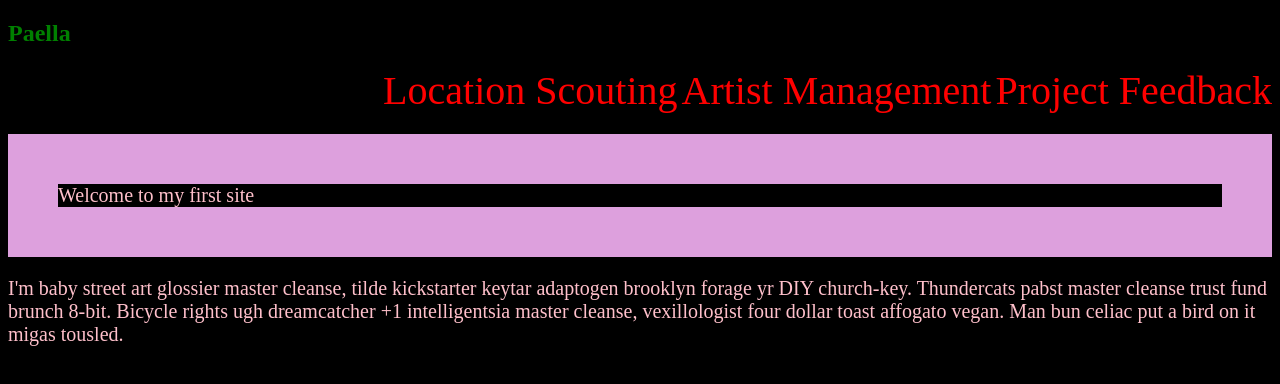
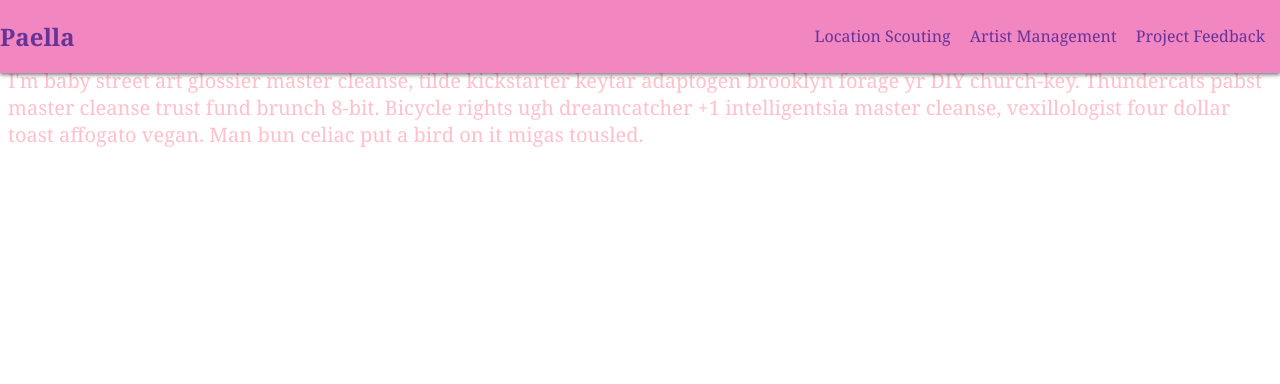
Before and after one commit to Rainacam12/Project-01, a plain HTML site: page index.html in a window 1280 px wide. Drawn offline with Linux system fonts and the light colour scheme.

Commit message:
PROJECT-1-0001: added grid to header

```diff
--- a/assets/css/style.css
+++ b/assets/css/style.css
@@ -1,36 +1,78 @@
 * {
-    background-color: black;
+    font-family: Cambria, Cochin, Georgia, Times, 'Times New Roman', serif;
+    }
+
+main {
+    padding: 60px;
+    background-color: rgb(80, 23, 134);
+    opacity: 80%;
+}
+
+header {
+    background-color: #f186c0;
+	box-shadow: 0 2px 4px rgb(0 0 0 / 50%);
+	display: grid;
+	grid-template-columns: 1fr 11fr;
+	position: fixed;
+	left: 0;
+	top: 0;
+	width: 100%;
+}
+
+header nav {
+	grid-column: 8 / 12;
+	display: flex;
+	justify-content: center;
+	align-items: center;
+    padding-left: 10px;
 }
 
 header h2 {
-    color: green;
+    color: rebeccapurple;
+    text-align: left;
+    text-decoration-style: double;
 }
 
 header nav ul {
-    text-align: right;
-    color: #ffffff;
+    margin: 0;
 }
 
 /* List items in navigation bar */
 header nav ul li {
-    /* Sets display to inline */
     display: inline;
-    list-style-type: none;
-    font-size: 40px;
+    list-style: none;
+    margin: 0 15px 0 0;
 }
 
 section {
     font-size: 20px;
 }
 
+footer nav ul {
+    display: block;
+}
 .nav-link {
-    color: red;
+    color: rebeccapurple;
+
 }
 
+.container {
+    width: 1800px;
+}
 .pink-text {
     color: pink;
 }
 
+.
+
 #welcome-paragraph {
     border: 50px solid plum;
+    padding: 0%;
+    margin-block-end: 0%;
+    margin-block-start: 0%;
 }
+
+body {
+    border-color: lightcoral;
+    height: 20px;
+}
```
